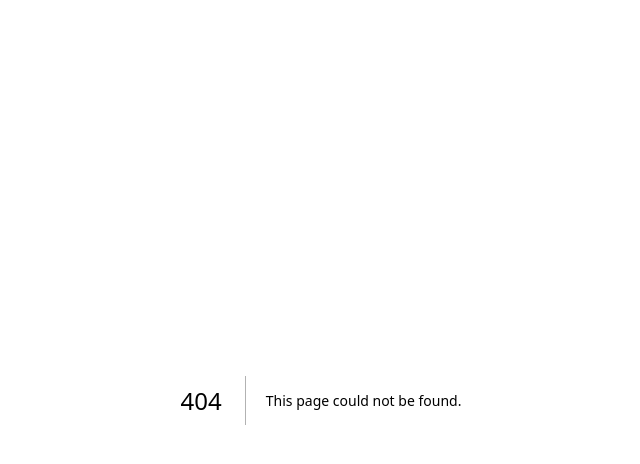
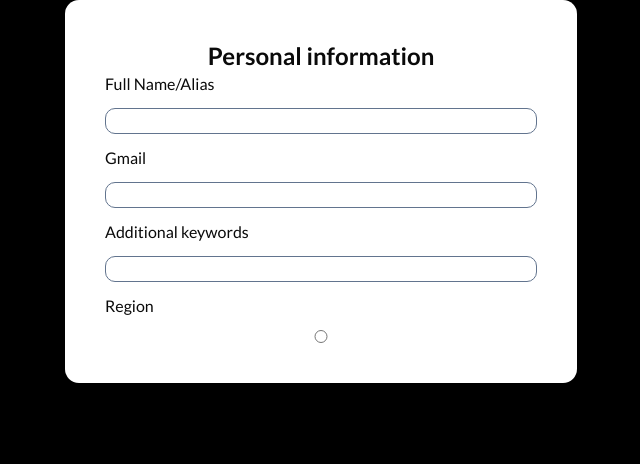
Before and after one commit to LucasBallario/Pathway, a Next.js app: page /form in a window 1280 px wide. Before the commit this address had no page. Shown: the top 464 px of the page, without its empty margins (319-959 px from the left). Built offline with nearby package versions, Linux system fonts and the light colour scheme.

Commit message:
Form page

```diff
--- a/app/consent/page.jsx
+++ b/app/consent/page.jsx
@@ -3,15 +3,17 @@
 import { useState } from "react"
 import { Button } from "@/components/ui/button"
 import { Checkbox } from "@/components/ui/checkbox"
+import { useRouter } from "next/navigation"
 
 
 export default function ConsentPage() {
+  const Router = useRouter()
   const [isConsented, setIsConsented] = useState(false)
 
   const handleContinue = () => {
     if (isConsented) {
       console.log("Consent accepted")
-    // redirigir
+      Router.push('/form')
     }
   }
 
@@ -61,7 +63,7 @@ export default function ConsentPage() {
             </label>
           </div>
 
-          <Button onClick={handleContinue} disabled={!isConsented} size="lg" className="w-full">
+          <Button onClick={() => handleContinue} disabled={!isConsented} size="lg" className="w-full">
             Continue
           </Button>
 
--- /dev/null
+++ b/app/form/page.jsx
@@ -0,0 +1,27 @@
+import React from 'react'
+
+export default function page() {
+  return (
+    <div className='p-10 bg-white border-slate-500 rounded-xl w-[40%] justify-center items-center m-auto'>
+        <div className=''>
+            <p className='text-2xl font-semibold text-center'>Personal information</p>
+
+              <form className='flex flex-col gap-3'>
+                <label>Full Name/Alias</label>
+                <input className='px-5 border-1 border-slate-500 rounded-lg' type='text' />
+
+                <label>Gmail</label>
+                <input className='px-5 border-1 border-slate-500 rounded-lg' type='text' />
+
+                <label>Additional keywords</label>
+                <input className='px-5 border-1 border-slate-500 rounded-lg' type='text' />
+
+                <label>Region</label>
+                <input type='radio' />
+              </form>
+        </div>
+
+
+    </div>
+  )
+}
```
Also changed, not shown: app/globals.css (line endings or trailing spaces).
